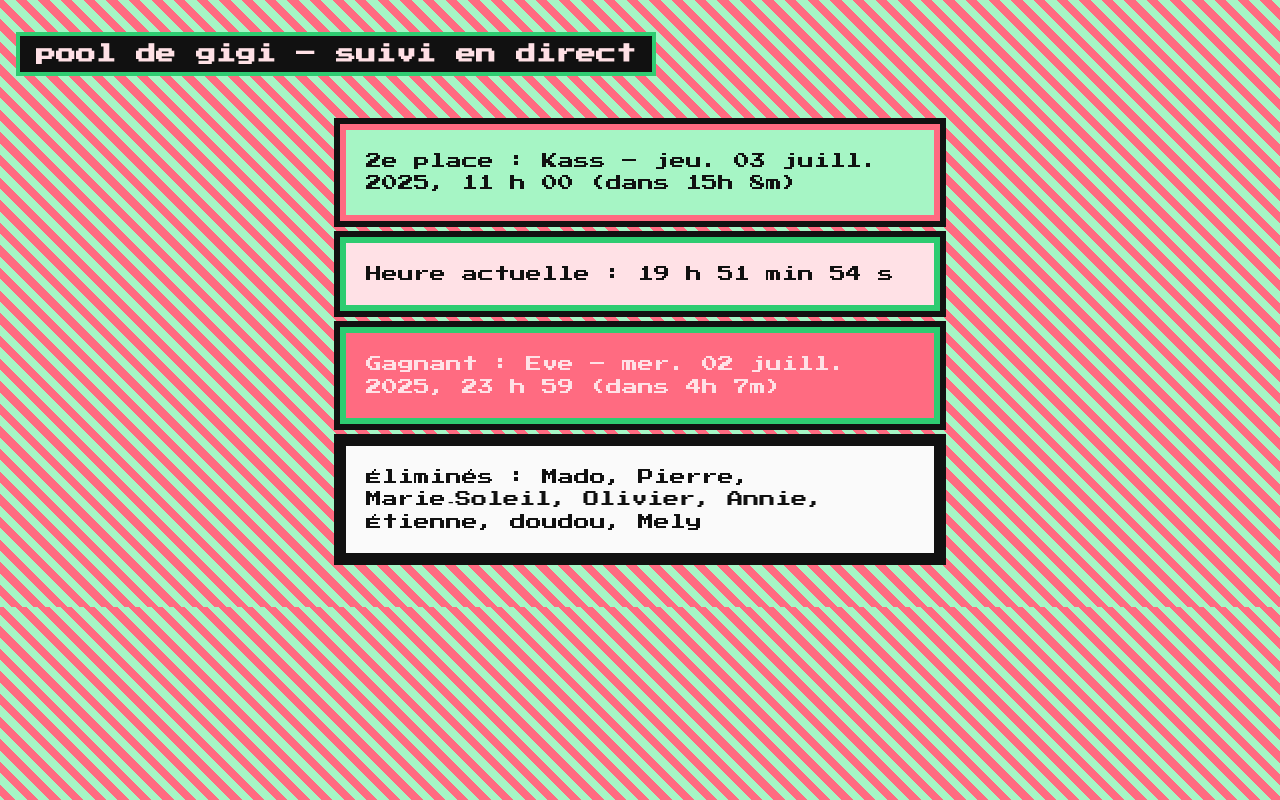
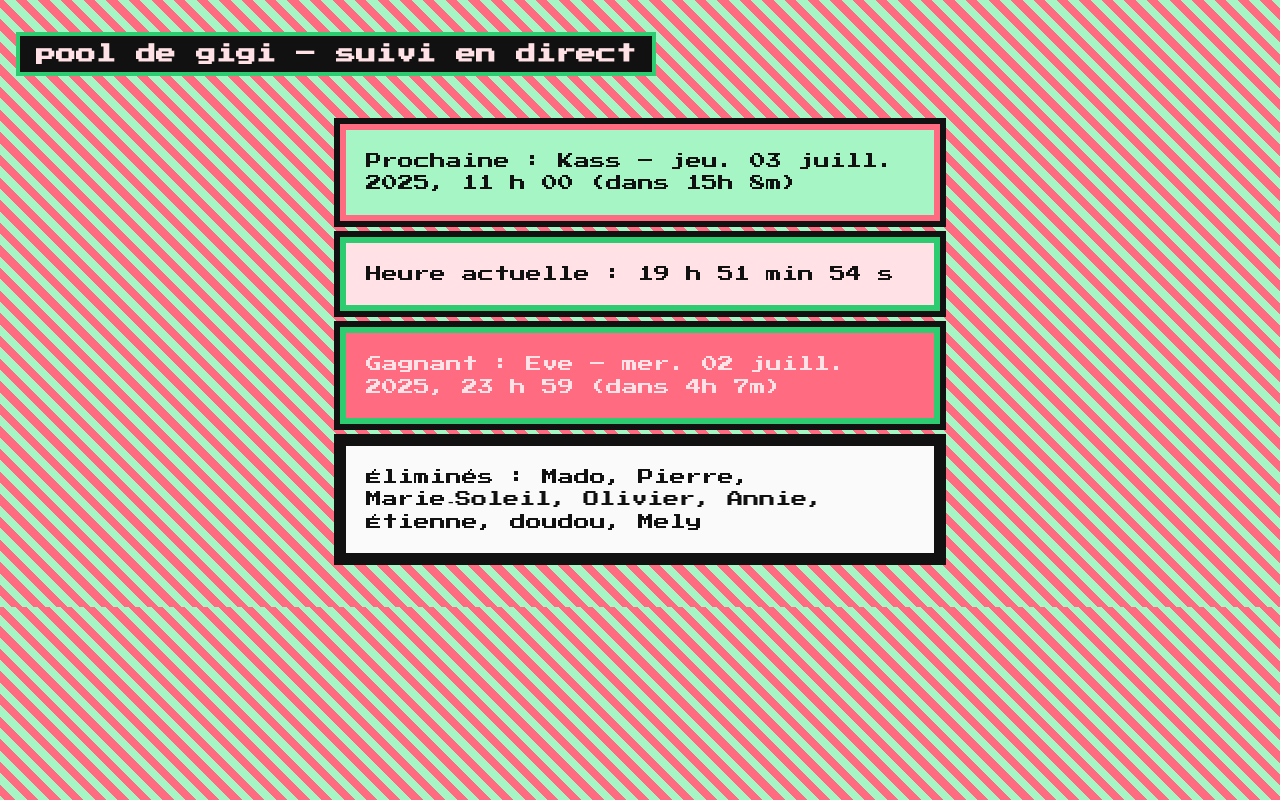
Before and after one commit to peate1515/gigi, a plain HTML site: page index.html in a window 1280 px wide. Drawn offline with Linux system fonts and the light colour scheme.

Commit message:
Add files via upload

```diff
--- a/index.html
+++ b/index.html
@@ -104,7 +104,7 @@
 
         document.getElementById("winner").textContent=winner?`Gagnant : ${winner.name} – ${fmtDateTime.format(winner.dateObj)} (dans ${diffHuman(winner.dateObj)})`:"Aucun gagnant (pas de date future).";
 
-        document.getElementById("secondPlace").textContent=second?`2e place : ${second.name} – ${fmtDateTime.format(second.dateObj)} (dans ${diffHuman(second.dateObj)})`:"Pas encore de 2e place.";
+        document.getElementById("secondPlace").textContent=second?`Prochaine : ${second.name} – ${fmtDateTime.format(second.dateObj)} (dans ${diffHuman(second.dateObj)})`:"Pas encore de 2e place.";
 
         // éliminés = passés
         const eliminatedNames=past().map(e=>e.name);
```
